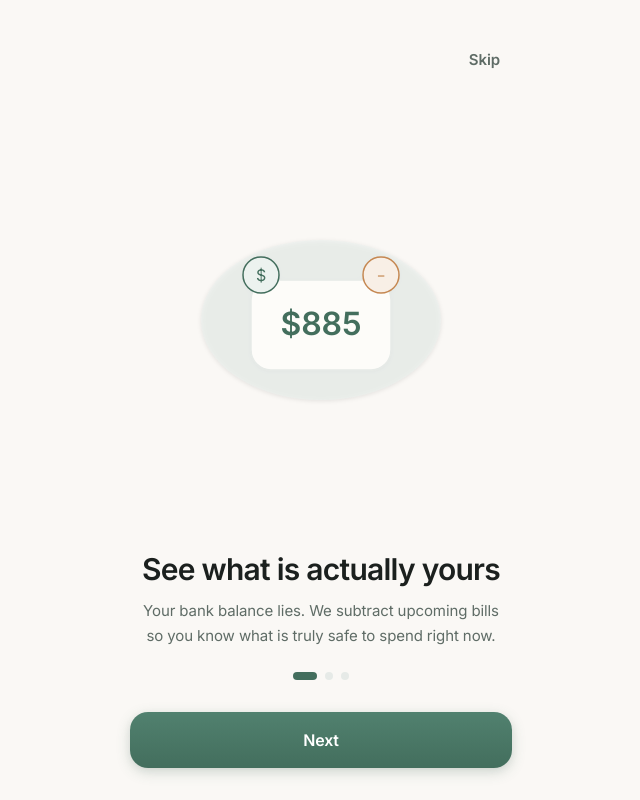
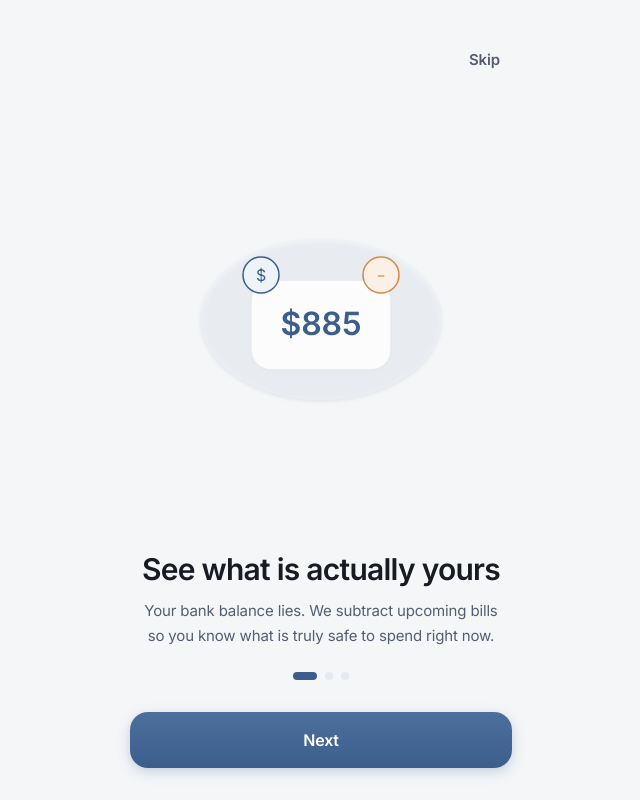
Before and after one commit to Jayharwani/safespend, a React (Vite) app: page / in a window 1280 px wide. Shown: the whole page, without its empty margins (319-959 px from the left). Built offline with nearby package versions, Linux system fonts and the light colour scheme.

Commit message:
design: transition theme to Royal Slate Blue and update illustrations

```diff
--- a/src/components/PaydayScreen.tsx
+++ b/src/components/PaydayScreen.tsx
@@ -20,7 +20,7 @@ export default function PaydayScreen({ safeToSpend, onDismiss }: PaydayScreenPro
       scalar: 0.95,
       ticks: 180,
       origin: { y: 0.4 },
-      colors: ["#436e5d", "#689d86", "#ecf2ef", "#c58852"],
+      colors: ["#3b5e8c", "#5e89c3", "#eef3f8", "#d68a47"],
     });
   }, []);
 
--- a/src/components/illustrations/EmptyBillsIllustration.tsx
+++ b/src/components/illustrations/EmptyBillsIllustration.tsx
@@ -3,16 +3,16 @@ export default function EmptyBillsIllustration() {
     <svg viewBox="0 0 120 100" className="w-[100px] h-[84px] mx-auto mb-4" aria-hidden>
       <defs>
         <linearGradient id="eb-fill" x1="0%" y1="0%" x2="100%" y2="100%">
-          <stop offset="0%" stopColor="#E3F1EA" />
-          <stop offset="100%" stopColor="#FBFCFA" />
+          <stop offset="0%" stopColor="var(--brand-soft)" />
+          <stop offset="100%" stopColor="var(--surface)" />
         </linearGradient>
       </defs>
-      <rect x="20" y="18" width="68" height="58" rx="12" fill="url(#eb-fill)" stroke="#E2E7E1" strokeWidth="1.5" className="illus-float-slow" />
-      <rect x="32" y="32" width="32" height="5" rx="2.5" fill="#2E9E78" opacity="0.3" />
-      <rect x="32" y="44" width="44" height="5" rx="2.5" fill="#97A19A" opacity="0.25" />
-      <rect x="32" y="56" width="24" height="5" rx="2.5" fill="#97A19A" opacity="0.2" />
-      <circle cx="88" cy="28" r="14" fill="#E3F1EA" stroke="#2E9E78" strokeWidth="1.5" className="illus-float" />
-      <text x="88" y="33" textAnchor="middle" fontSize="16" fill="#1C6F53" fontWeight="600">
+      <rect x="20" y="18" width="68" height="58" rx="12" fill="url(#eb-fill)" stroke="var(--hairline)" strokeWidth="1.5" className="illus-float-slow" />
+      <rect x="32" y="32" width="32" height="5" rx="2.5" fill="var(--brand)" opacity="0.3" />
+      <rect x="32" y="44" width="44" height="5" rx="2.5" fill="var(--tertiary)" opacity="0.25" />
+      <rect x="32" y="56" width="24" height="5" rx="2.5" fill="var(--tertiary)" opacity="0.2" />
+      <circle cx="88" cy="28" r="14" fill="var(--brand-soft)" stroke="var(--brand)" strokeWidth="1.5" className="illus-float" />
+      <text x="88" y="33" textAnchor="middle" fontSize="16" fill="var(--brand-deep)" fontWeight="600">
         +
       </text>
     </svg>
--- a/src/index.css
+++ b/src/index.css
@@ -4,36 +4,36 @@
   --font: "Plus Jakarta Sans", "Inter", -apple-system, BlinkMacSystemFont, "SF Pro Text", system-ui, sans-serif;
   --font-sans: var(--font);
 
-  /* Curated Calm HSL Colors (Light Mode) */
-  --canvas: #faf8f5;         /* Calm warm alabaster */
-  --surface: #fdfcf9;        /* Warm soft paper */
+  /* Calm Royal Slate & Indigo (Light Mode) */
+  --canvas: #f5f6f8;         /* Soft slate alabaster canvas */
+  --surface: #fcfcfd;        /* Cool crisp white paper */
   --surface-raised: #ffffff;
 
-  --brand: #436e5d;          /* Calm, premium sage green */
-  --brand-deep: #2f5043;
-  --brand-soft: #ecf2ef;
+  --brand: #3b5e8c;          /* Calm, premium Royal Slate Blue */
+  --brand-deep: #223a5b;
+  --brand-soft: #eef3f8;     /* Ice blue tint */
 
-  --safe: #3d6856;
-  --tight: #c58852;          /* Calm terracotta warning */
-  --over: #c2615a;           /* Muted dusty rose danger */
-  --safe-bg: #ecf2ef;
-  --tight-bg: #f8efe6;
-  --over-bg: #f8ebea;
+  --safe: #3b5e8c;
+  --tight: #d68a47;          /* Soft warning amber/copper */
+  --over: #c95b5b;           /* Muted brick red danger */
+  --safe-bg: #eef3f8;
+  --tight-bg: #faf0e6;
+  --over-bg: #fbeaea;
 
-  --ink: #1b201e;            /* Soft charcoal */
-  --ink-soft: #5f6c66;       /* Sage slate */
-  --ink-faint: #9fb0a7;      /* Pale mist */
+  --ink: #181c22;            /* Deep graphite navy */
+  --ink-soft: #545e6e;       /* Cool slate-steel */
+  --ink-faint: #9ca6b5;      /* Silver-grey placeholder */
 
-  --hairline: #e6eae7;       /* Very faint border */
+  --hairline: #e5eaf0;       /* Fine boundary line */
 
-  /* Premium Layered Shadows (iOS/Google level) */
-  --shadow-sm: 0 2px 8px rgba(27, 32, 30, 0.04), 0 1px 2px rgba(27, 32, 30, 0.02);
-  --shadow-md: 0 12px 28px rgba(27, 32, 30, 0.06), 0 4px 10px rgba(27, 32, 30, 0.03);
-  --shadow-lg: 0 24px 50px rgba(27, 32, 30, 0.12), 0 8px 18px rgba(27, 32, 30, 0.06);
+  /* Premium Layered Shadows */
+  --shadow-sm: 0 2px 8px rgba(24, 28, 34, 0.03), 0 1px 2px rgba(24, 28, 34, 0.015);
+  --shadow-md: 0 12px 28px rgba(24, 28, 34, 0.05), 0 4px 10px rgba(24, 28, 34, 0.025);
+  --shadow-lg: 0 24px 50px rgba(24, 28, 34, 0.1), 0 8px 18px rgba(24, 28, 34, 0.05);
 
-  --hero-grad: linear-gradient(158deg, #edf3f0 0%, #fdfcf9 62%);
+  --hero-grad: linear-gradient(158deg, #ebf0f6 0%, #fcfcfd 62%);
 
-  --ease-out: cubic-bezier(0.16, 1, 0.3, 1); /* Elegant iOS spring-like ease */
+  --ease-out: cubic-bezier(0.16, 1, 0.3, 1); /* Apple-like cubic spring */
   --ease-soft: cubic-bezier(0.25, 1, 0.5, 1);
   --d-fast: 200ms;
   --d-base: 380ms;
@@ -52,13 +52,13 @@
   --text-secondary: var(--ink-soft);
   --text-tertiary: var(--ink-faint);
   --border-subtle: var(--hairline);
-  --border-strong: #d5dbd4;
+  --border-strong: #d0d7e1;
   --brand-pressed: var(--brand-deep);
   --brand-tint: var(--brand-soft);
   --safe-fg: var(--safe);
   --tight-fg: var(--tight);
   --over-fg: var(--over);
-  --focus-ring: rgba(67, 110, 93, 0.16);
+  --focus-ring: rgba(59, 94, 140, 0.16);
   --r-md: var(--r-button);
   --r-lg: var(--r-card);
   --r-xl: var(--r-sheet);
@@ -69,32 +69,32 @@
 
 @media (prefers-color-scheme: dark) {
   :root {
-    --canvas: #0e1210;         /* Obsidian black with sage tint */
-    --surface: #151b18;        /* Dark slate surface */
-    --surface-raised: #1c2420; /* Elevated dark card */
+    --canvas: #090c10;         /* Interstellar deep space black */
+    --surface: #111620;        /* Deep space slate card */
+    --surface-raised: #171e2b; /* Elevated dark card slate */
 
-    --brand: #689d86;          /* Muted glowing sage */
-    --brand-deep: #4d7563;
-    --brand-soft: rgba(104, 157, 134, 0.12);
+    --brand: #5e89c3;          /* Soft luminous steel blue */
+    --brand-deep: #3e6191;
+    --brand-soft: rgba(94, 137, 195, 0.12);
 
-    --safe: #689d86;
-    --tight: #db9c69;          /* Calm amber/clay */
-    --over: #d8817c;           /* Muted dusty peach */
+    --safe: #5e89c3;
+    --tight: #e5a869;          /* Soft wheat copper */
+    --over: #e88181;           /* Muted brick pink */
 
-    --safe-bg: rgba(104, 157, 134, 0.12);
-    --tight-bg: rgba(219, 156, 105, 0.12);
-    --over-bg: rgba(216, 129, 124, 0.12);
+    --safe-bg: rgba(94, 137, 195, 0.12);
+    --tight-bg: rgba(229, 168, 105, 0.12);
+    --over-bg: rgba(232, 129, 129, 0.12);
 
-    --ink: #e5ede9;            /* Bright soft sage grey */
-    --ink-soft: #9ab0a4;       /* Calm muted text */
-    --ink-faint: #62756b;      /* Muted placeholder text */
+    --ink: #ecf1f6;            /* Alabaster cool blue text */
+    --ink-soft: #91a1b4;       /* Muted steel gray */
+    --ink-faint: #586678;      /* Slate border contrast text */
 
     --hairline: rgba(255, 255, 255, 0.05);
-    --hero-grad: linear-gradient(158deg, #15241e 0%, #151b18 62%);
+    --hero-grad: linear-gradient(158deg, #121e2f 0%, #111620 62%);
 
-    --shadow-sm: 0 2px 8px rgba(0, 0, 0, 0.35);
-    --shadow-md: 0 12px 28px rgba(0, 0, 0, 0.45);
-    --shadow-lg: 0 24px 50px rgba(0, 0, 0, 0.6);
+    --shadow-sm: 0 2px 8px rgba(0, 0, 0, 0.4);
+    --shadow-md: 0 12px 28px rgba(0, 0, 0, 0.5);
+    --shadow-lg: 0 24px 50px rgba(0, 0, 0, 0.65);
   }
 }
 
@@ -139,7 +139,7 @@ body {
   color: var(--ink);
   min-height: 100dvh;
   overscroll-behavior: none;
-  letter-spacing: -0.1px;
+  letter-spacing: -0.15px;
 }
 
 .app-shell {
@@ -189,7 +189,7 @@ body {
 
 /* Glassmorphism Navigation */
 .tabbar-glass {
-  background: rgba(253, 252, 249, 0.76);
+  background: rgba(252, 252, 253, 0.76);
   backdrop-filter: saturate(190%) blur(24px);
   -webkit-backdrop-filter: saturate(190%) blur(24px);
   border-top: 1px solid rgba(255, 255, 255, 0.4);
@@ -197,7 +197,7 @@ body {
 
 @media (prefers-color-scheme: dark) {
   .tabbar-glass {
-    background: rgba(21, 27, 24, 0.72);
+    background: rgba(17, 22, 32, 0.72);
     border-top: 1px solid rgba(255, 255, 255, 0.05);
   }
 }
@@ -228,7 +228,7 @@ button:active:not(:disabled) {
   transform: scale(0.96);
 }
 
-/* Stunning Smooth Keyframes */
+/* Transitions */
 @keyframes rise {
   from {
     opacity: 0;
@@ -247,7 +247,7 @@ button:active:not(:disabled) {
   }
   50% {
     transform: scale(1.08);
-    filter: brightness(1.05) drop-shadow(0 0 8px rgba(67, 110, 93, 0.3));
+    filter: brightness(1.05) drop-shadow(0 0 8px rgba(59, 94, 140, 0.3));
   }
 }
 
@@ -472,12 +472,12 @@ button:active:not(:disabled) {
   pointer-events: none;
   z-index: 0;
   overflow: hidden;
-  background: radial-gradient(circle at 50% -20%, rgba(67, 110, 93, 0.05), transparent 60%);
+  background: radial-gradient(circle at 50% -20%, rgba(59, 94, 140, 0.05), transparent 60%);
 }
 
 @media (prefers-color-scheme: dark) {
   .ambient-bg {
-    background: radial-gradient(circle at 50% -20%, rgba(104, 157, 134, 0.06), transparent 60%);
+    background: radial-gradient(circle at 50% -20%, rgba(94, 137, 195, 0.06), transparent 60%);
   }
 }
 
@@ -493,7 +493,7 @@ button:active:not(:disabled) {
   height: 320px;
   top: -100px;
   left: -80px;
-  background: rgba(67, 110, 93, 0.18);
+  background: rgba(59, 94, 140, 0.16);
   animation: float-orb 20s var(--ease-soft) infinite;
 }
 
@@ -502,7 +502,7 @@ button:active:not(:disabled) {
   height: 260px;
   top: 35%;
   right: -100px;
-  background: rgba(197, 136, 82, 0.08);
+  background: rgba(214, 138, 71, 0.08);
   animation: float-orb 24s var(--ease-soft) infinite reverse;
   animation-delay: -5s;
 }
@@ -512,7 +512,7 @@ button:active:not(:disabled) {
   height: 220px;
   bottom: 80px;
   left: 15%;
-  background: rgba(67, 110, 93, 0.12);
+  background: rgba(59, 94, 140, 0.1);
   animation: float-orb 22s var(--ease-soft) infinite;
   animation-delay: -10s;
 }
@@ -544,18 +544,18 @@ button:active:not(:disabled) {
 }
 
 .hero-panel--healthy {
-  box-shadow: var(--shadow-md), 0 8px 30px rgba(67, 110, 93, 0.08);
-  border-color: rgba(67, 110, 93, 0.12);
+  box-shadow: var(--shadow-md), 0 8px 30px rgba(59, 94, 140, 0.08);
+  border-color: rgba(59, 94, 140, 0.12);
 }
 
 .hero-panel--tight {
-  box-shadow: var(--shadow-md), 0 8px 30px rgba(197, 136, 82, 0.06);
-  border-color: rgba(197, 136, 82, 0.12);
+  box-shadow: var(--shadow-md), 0 8px 30px rgba(214, 138, 71, 0.06);
+  border-color: rgba(214, 138, 71, 0.12);
 }
 
 .hero-panel--over {
-  box-shadow: var(--shadow-md), 0 8px 30px rgba(194, 97, 90, 0.06);
-  border-color: rgba(194, 97, 90, 0.12);
+  box-shadow: var(--shadow-md), 0 8px 30px rgba(201, 91, 91, 0.06);
+  border-color: rgba(201, 91, 91, 0.12);
 }
 
 /* Premium Card Designs */
@@ -591,12 +591,12 @@ li:hover .chip-ico {
   height: 56px;
   border: none;
   border-radius: var(--r-button);
-  background: linear-gradient(180deg, #51816f 0%, var(--brand) 100%);
+  background: linear-gradient(180deg, #4d6f9c 0%, var(--brand) 100%);
   color: #ffffff;
   font-size: 16px;
   font-weight: 600;
   letter-spacing: -0.2px;
-  box-shadow: 0 4px 14px rgba(67, 110, 93, 0.22), var(--shadow-sm);
+  box-shadow: 0 4px 14px rgba(59, 94, 140, 0.22), var(--shadow-sm);
   display: flex;
   align-items: center;
   justify-content: center;
@@ -607,12 +607,12 @@ li:hover .chip-ico {
 
 .btn-primary:hover {
   filter: brightness(1.04);
-  box-shadow: 0 6px 18px rgba(67, 110, 93, 0.3), var(--shadow-md);
+  box-shadow: 0 6px 18px rgba(59, 94, 140, 0.3), var(--shadow-md);
 }
 
 .btn-primary:active {
   transform: scale(0.96);
-  box-shadow: 0 2px 6px rgba(67, 110, 93, 0.15), var(--shadow-sm);
+  box-shadow: 0 2px 6px rgba(59, 94, 140, 0.15), var(--shadow-sm);
 }
 
 input[type="number"]::-webkit-inner-spin-button,
@@ -644,11 +644,11 @@ select:focus-visible {
   font-family: inherit;
   font-size: 16px;
   color: var(--ink);
-  box-shadow: inset 0 1px 2px rgba(27, 32, 30, 0.02);
+  box-shadow: inset 0 1px 2px rgba(24, 28, 34, 0.02);
   transition: border-color var(--d-fast) var(--ease-soft), box-shadow var(--d-fast) var(--ease-soft);
 }
 
 .form-input:focus {
   border-color: var(--brand);
-  box-shadow: 0 0 0 3px var(--focus-ring), inset 0 1px 2px rgba(27, 32, 30, 0.02);
+  box-shadow: 0 0 0 3px var(--focus-ring), inset 0 1px 2px rgba(24, 28, 34, 0.02);
 }
```
Also changed, not shown: src/components/illustrations/WelcomeIllustration.tsx (+20 -20 lines).
